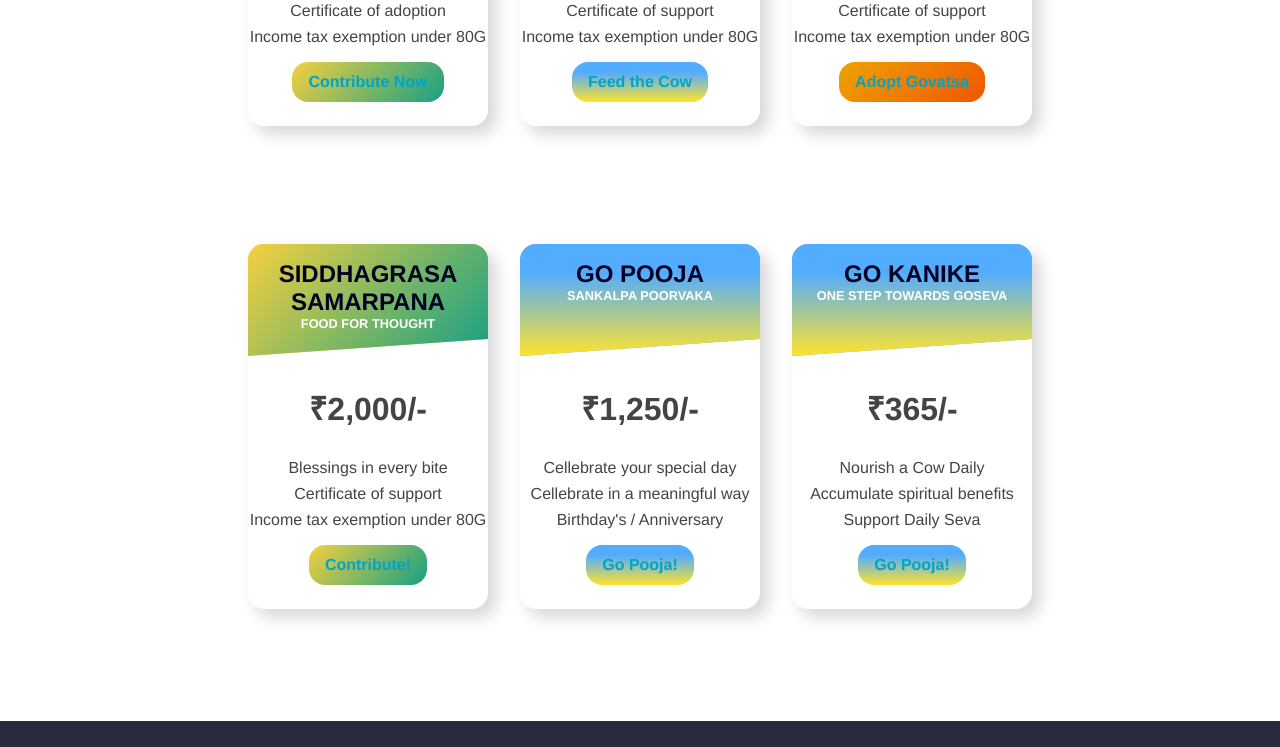
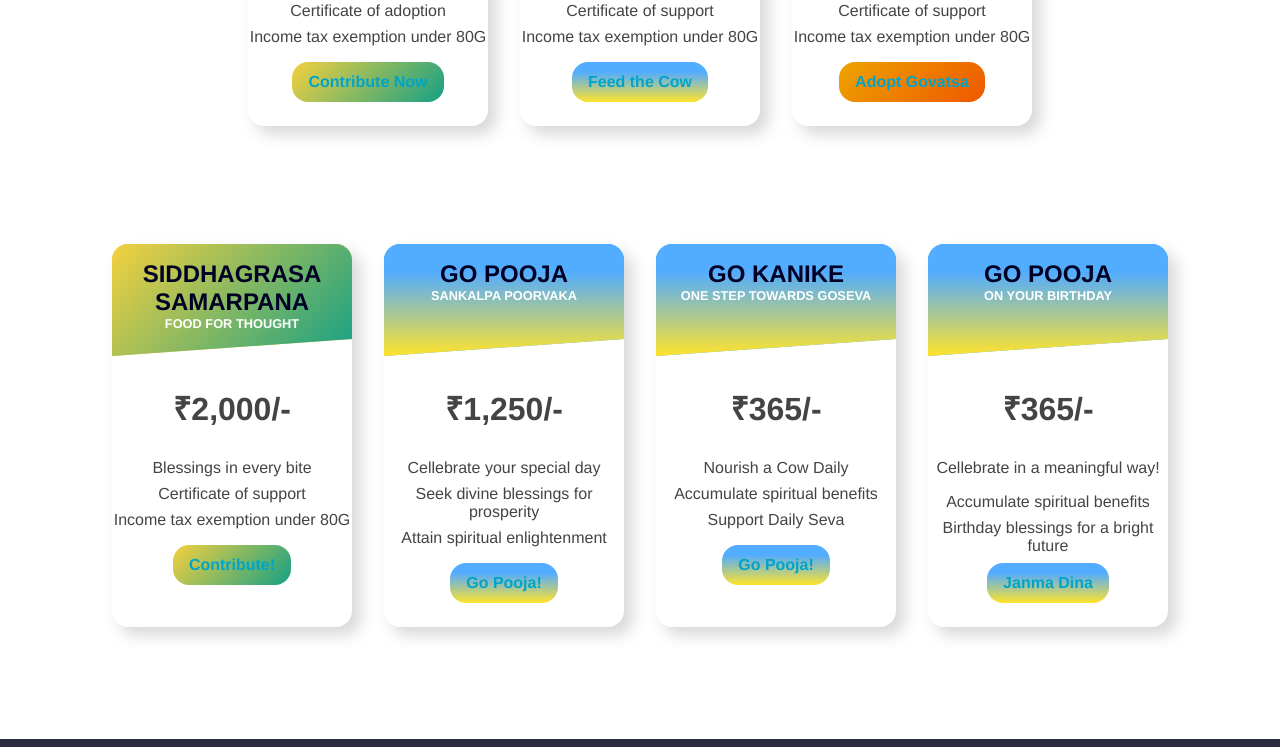
Before and after one commit to sujayadkesar/govardhana, a Jekyll site: the page built from goseva.html, in a window 1280 px wide and 900 px high, scrolled down 1034 px, cut to the strip 0-747 px from the top of the window. Built offline with Jekyll 4.4.1, drawn with Linux system fonts in a browser that asks for light colours.

Commit message:
janmadina

```diff
--- a/goseva.html
+++ b/goseva.html
@@ -171,8 +171,8 @@ description:
       <div class="card-element-hidden-standard">
         <ul class="card-element-container">
           <li class="card-element">Cellebrate your special day</li>
-          <li class="card-element">Cellebrate in a meaningful way</li>
-          <li class="card-element">Birthday's / Anniversary</li>
+          <li class="card-element">Seek divine blessings for prosperity</li>
+          <li class="card-element">Attain spiritual enlightenment</li>
           <li class="card-element"></li>
         </ul>
         <button class="btn btn-standard"><a href="{{ site.baseurl }}/blog/goPooja">Go Pooja!</a></button>
@@ -200,27 +200,24 @@ description:
     </div>
   </div>
 
-  <!-- <div class="card-premium">
-    <div class="card-header header-premium">
-      <h11>Adopt a GoVatsa!</h11>
-      <br><h12>for 1 year</h12>
+  <div class="card-standard">
+    <div class="card-header header-standard">
+      <h11>Go Pooja</h11>
+      <br><h12>On your Birthday</h12>
     </div>
     <div class="card-body">
-      <p><h2>₹3,000</h2></p>
-      <div class="card-element-hidden-premium">
+      <p><h2>₹365/-</h2></p>
+      <div class="card-element-hidden-standard">
         <ul class="card-element-container">
-          <li class="card-element">Bear the expense of govatsa!</li>
-          <li class="card-element">Certificate of support</li>
-          <li class="card-element">Income tax exemption under 80G</li>
-          <li class="card-element"></li>
+          <li class="card-element">Cellebrate in a meaningful way!<li>
+          <li class="card-element">Accumulate spiritual benefits</li>
+          <li class="card-element">Birthday blessings for a bright future</li>
+          <!-- <li class="card-element"></li> -->
         </ul>
-        <button class="btn btn-premium">Donate!</button>
+        <button class="btn btn-standard"><a href="{{ site.baseurl }}/blog/janmadina">Janma Dina</a></button>
       </div>
     </div>
   </div>
-</div> -->
-
-
 
 <style>
 @import url('https://fonts.googleapis.com/css?family=Open+Sans:400,700&display=swap');
```
